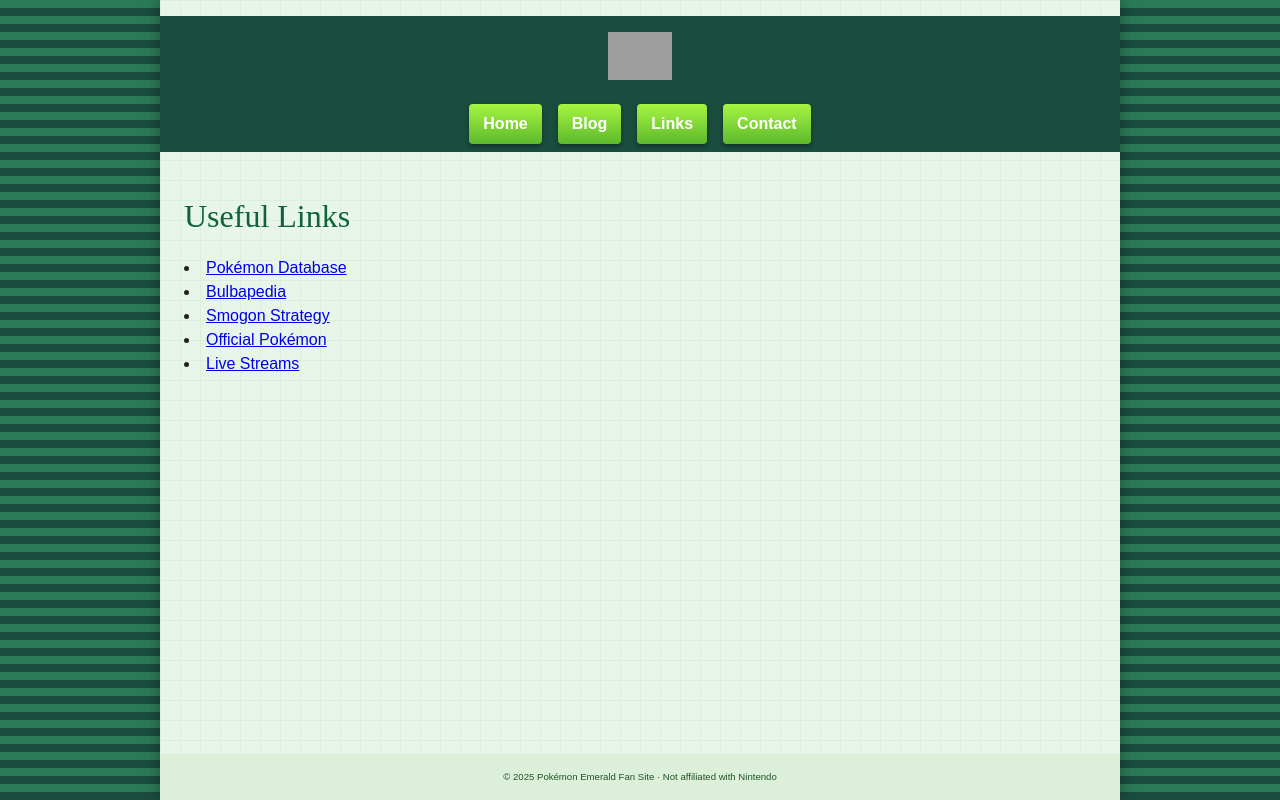
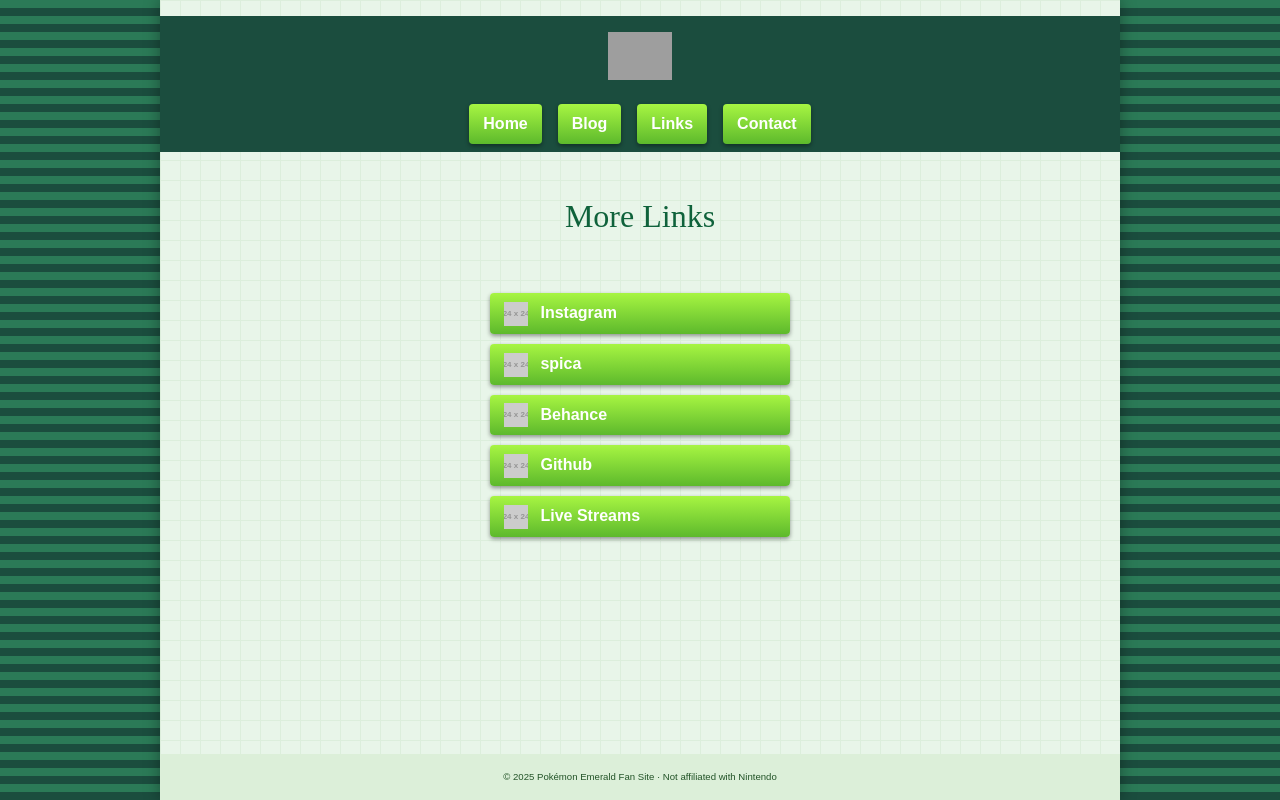
Before and after one commit to thiruisme/thiru.me, an Astro site: page /links in a window 1280 px wide. Built offline with nearby package versions, Linux system fonts and the light colour scheme; Astro itself is replaced by a stand-in of ours; grey boxes are pictures that could not be loaded; placeholder pictures from the web are drawn by us; a web font is replaced by a local one.

Commit message:
made overall site modifications

```diff
--- a/src/components/Layout.astro
+++ b/src/components/Layout.astro
@@ -19,6 +19,7 @@ const {
   <head>
     <meta charset="utf-8" />
     <meta name="viewport" content="width=device-width, initial-scale=1.0" />
+    <meta name="theme-color" content="#2b7a57" />
     <link rel="stylesheet" href="https://use.typekit.net/qft7ovr.css">
     <title>{title}</title>
   </head>
@@ -35,7 +36,7 @@ const {
             <!-- Desktop fallback -->
             <img
               src="/images/hero-desktop.webp"
-              alt="Pokémon Emerald Banner"
+              alt="Web banner featuring bridge from Monet's Water Lilies with the text 'The Bridge of Becoming' written on it"
               width="960" height="360"
               style="display:block; width:100%; height:auto;"
             />
--- a/src/pages/contact.astro
+++ b/src/pages/contact.astro
@@ -2,6 +2,7 @@
 import Layout from "../components/Layout.astro";
 ---
 <Layout current="contact" title="Contact Us – Emerald Blog">
+  <div style="max-width:400px;width:100%;margin:0 auto;">
   <h1>Contact Us</h1>
   <p>
     If you’ve got questions, feedback, or just want to say hi, click “Send
@@ -9,7 +10,7 @@ import Layout from "../components/Layout.astro";
   </p>
 
   <!-- Add an ID so we can hook JS to it -->
-  <form id="contact-form" style="display:flex;flex-direction:column;gap:12px;margin-top:1rem;">
+  <form id="contact-form" style="width:80%;max-width:320px;margin:0 auto;display:flex;flex-direction:column;gap:12px;margin-top:1rem;">
     <label>
       Name:<br />
       <input type="text" name="name" placeholder="Your name" required
@@ -32,6 +33,7 @@ import Layout from "../components/Layout.astro";
       Send Message
     </button>
   </form>
+  </div>
 
   <!-- Inline script to build the mailto: URL -->
   <script is:inline>
--- a/src/pages/links.astro
+++ b/src/pages/links.astro
@@ -2,13 +2,40 @@
 // src/pages/links.astro
 import Layout from "../components/Layout.astro";
 ---
-<Layout current="links" title="Useful Links – Emerald Blog">
-  <h1>Useful Links</h1>
-  <ul style="list-style:disc inside; margin-top:1rem;">
-    <li><a href="https://pokemondb.net" target="_blank">Pokémon Database</a></li>
-    <li><a href="https://bulbapedia.bulbagarden.net" target="_blank">Bulbapedia</a></li>
-    <li><a href="https://smogon.com" target="_blank">Smogon Strategy</a></li>
-    <li><a href="https://pokemon.com/us/" target="_blank">Official Pokémon</a></li>
-    <li><a href="https://twitch.tv/" target="_blank">Live Streams</a></li>
-  </ul>
+<Layout current="links" title="More Links">
+  <div class="links-container" style="max-width:600px; margin:0 auto;">
+    <h1>More Links</h1>
+    <ul class="links-list" style="list-style:none; padding:0; margin-top:1rem; text-align:left;">
+    <li>
+      <a href="https://pokemondb.net" target="_blank">
+        <img src="https://via.placeholder.com/24" alt="Pokémon Database logo" class="link-icon" style="width:24px; height:24px; vertical-align:middle; margin-right:8px;" />
+       Instagram
+      </a>
+    </li>
+    <li>
+      <a href="https://bulbapedia.bulbagarden.net" target="_blank">
+        <img src="https://via.placeholder.com/24" alt="Bulbapedia logo" class="link-icon" style="width:24px; height:24px; vertical-align:middle; margin-right:8px;" />
+        spica
+      </a>
+    </li>
+    <li>
+      <a href="https://smogon.com" target="_blank">
+        <img src="https://via.placeholder.com/24" alt="Smogon Strategy logo" class="link-icon" style="width:24px; height:24px; vertical-align:middle; margin-right:8px;" />
+        Behance
+      </a>
+    </li>
+    <li>
+      <a href="https://pokemon.com/us/" target="_blank">
+        <img src="https://via.placeholder.com/24" alt="Official Pokémon logo" class="link-icon" style="width:24px; height:24px; vertical-align:middle; margin-right:8px;" />
+        Github
+      </a>
+    </li>
+    <li>
+      <a href="https://twitch.tv/" target="_blank">
+        <img src="https://via.placeholder.com/24" alt="Live Streams logo" class="link-icon" style="width:24px; height:24px; vertical-align:middle; margin-right:8px;" />
+        Live Streams
+      </a>
+    </li>
+    </ul>
+  </div>
 </Layout>
--- a/src/styles/global.css
+++ b/src/styles/global.css
@@ -55,7 +55,7 @@ body {
 
 /*==========  HERO  ==========*/
 /*==========  HERO (now image-based)  ==========*/
-.hero {}
+/*.hero {} */
 
 /*==========  NAV BAR (fills shell)  ==========*/
 nav {
@@ -87,6 +87,25 @@ nav a {
 }
 
 nav a:hover {
+  background: linear-gradient(#c1ff71, #7fd943);
+}
+
+/* Useful Links buttons styled like nav links */
+.links-list a {
+  display: inline-block;
+  width: 300px;
+  padding: 8px 14px;
+  font-weight: bold;
+  color: #fff;
+  text-decoration: none;
+  background: linear-gradient(var(--accent-top), var(--accent-bot));
+  border-radius: 4px;
+  box-shadow: 0 2px 4px rgba(0, 0, 0, .4);
+  transition: background 0.15s;
+  margin: 5px 0px 5px 0px;
+}
+
+.links-list a:hover {
   background: linear-gradient(#c1ff71, #7fd943);
 }
 
@@ -348,3 +367,10 @@ strong,
   min-height: 100vh;
   padding-top: 16px;
 }
+
+.links-container {
+  display: flex;
+  flex-direction: column;
+  align-items: center;
+  gap: 16px;
+}
```
Also changed, not shown: src/pages/blog/[slug].astro (+14 -0 lines).
